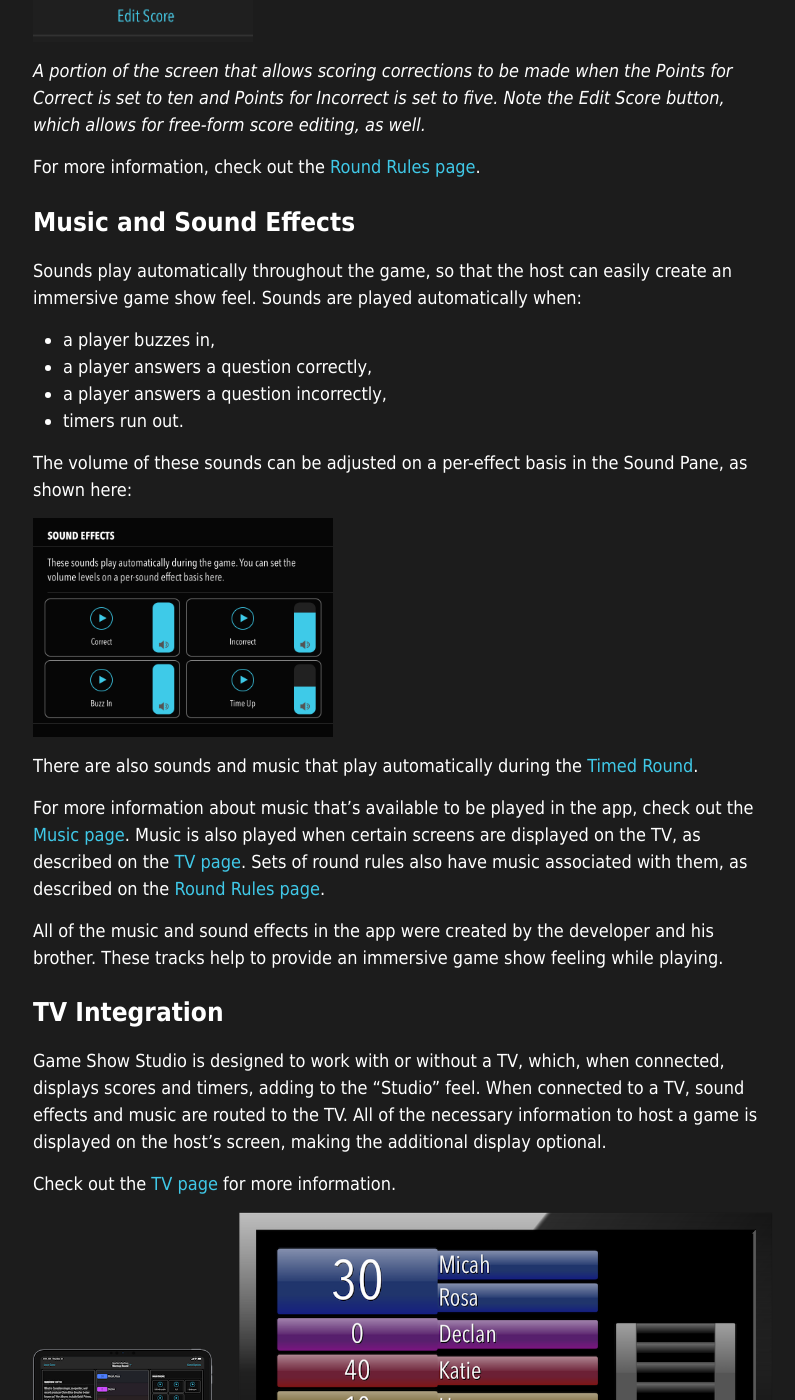
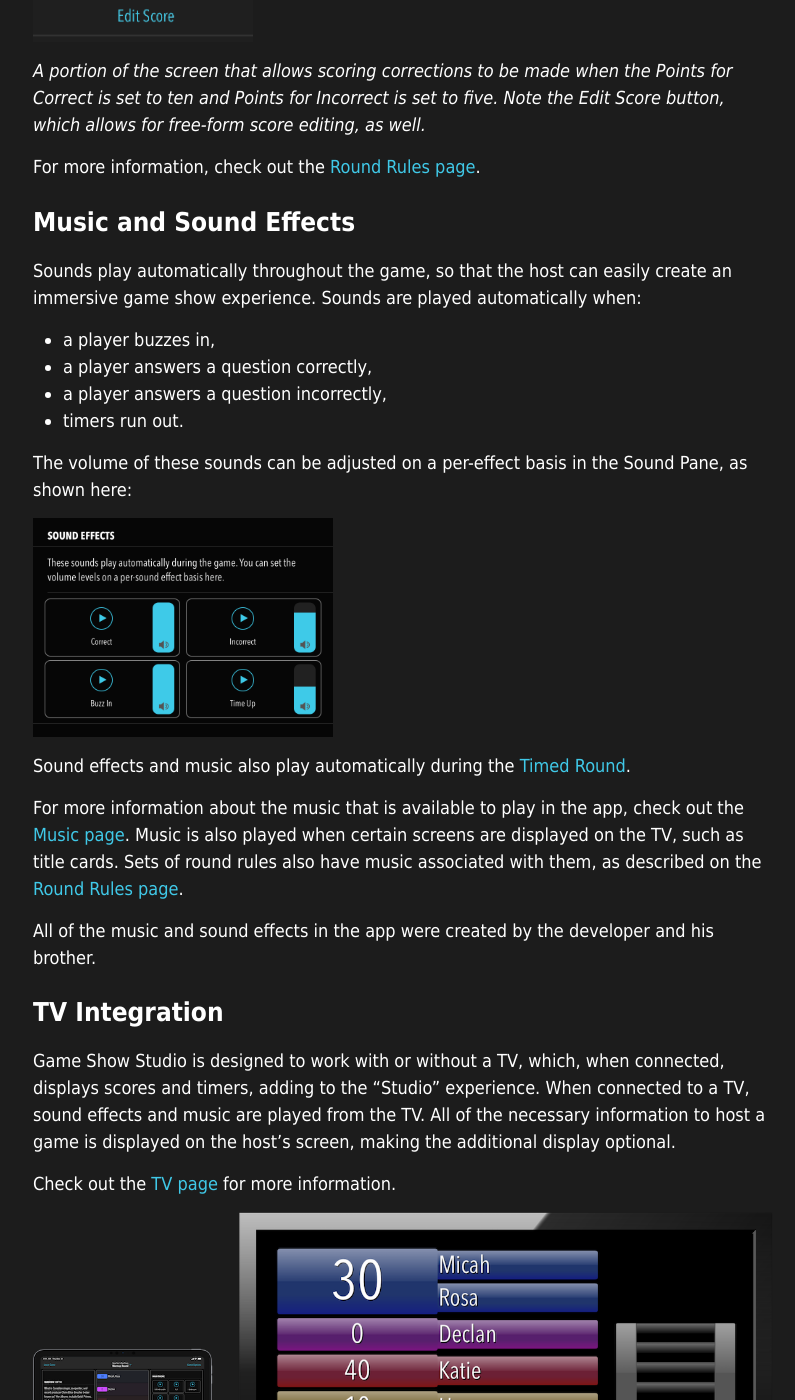
Before and after one commit to gameshowstudio/gameshowstudio.github.io, a Jekyll site: the page built from press/index.md, in a window 1280 px wide and 1400 px high, scrolled down 2641 px. Shown: the whole window, without its empty margins (237-1032 px from the left). Built offline with Jekyll 4.4.1, drawn with Linux system fonts in a browser that asks for light colours; some of the changed text lies outside the part shown.

Commit message:
Update copy on press page

```diff
--- a/press/index.md
+++ b/press/index.md
@@ -39,12 +39,12 @@
 
 The host can configure teams in many different ways, including teams without equal numbers of players. Teams are not tied to which players may be sharing a device; two players can buzz in from the same device, but be on different teams.
 
-### Customizable Rules Make for an Easy-to-Run Game
+### Customizable Rules Make It Easy to Run a Game
 
 {: .floatRight .smallerImageOnPhone}
 ![host's round rules screen](/images/press/round-configuration.png){:width="280px"}
 
-The host has control over scoring and timing rules. Different sets of rules can be prepared before the game begins so that the host can easily put on a game that's played with various rounds, each with different timing and scoring rules.
+The host has control over scoring and timing rules. Different sets of rules can be prepared before the game begins so that the host can easily put on a game that is played with various rounds, each with different timing and scoring rules.
 
 Because there is always a set of active round rules, when a player buzzes in, the only action necessary from the host is to tap whether the player answered correctly or incorrectly. The score will automatically be updated based on the host’s choice, meaning that the host can concentrate on running an exciting game without worrying about the math. The host also has the option to clear the buzzers without adjusting the score to quickly remedy inadvertent taps from overzealous players.
 
@@ -58,7 +58,7 @@
 
 ### Music and Sound Effects
 
-Sounds play automatically throughout the game, so that the host can easily create an immersive game show feel. Sounds are played automatically when:
+Sounds play automatically throughout the game, so that the host can easily create an immersive game show experience. Sounds are played automatically when:
 
 * a player buzzes in,
 * a player answers a question correctly,
@@ -69,15 +69,15 @@
 
 ![sound pane](/images/press/sound-effect-mixers.png){:width="300px"}
 
-There are also sounds and music that play automatically during the [Timed Round](/help/timedround).
+Sound effects and music also play automatically during the [Timed Round](/help/timedround).
 
-For more information about music that's available to be played in the app, check out the [Music page](/help/music). Music is also played when certain screens are displayed on the TV, as described on the [TV page](/help/tv). Sets of round rules also have music associated with them, as described on the [Round Rules page](/help/roundrules).
+For more information about the music that is available to play in the app, check out the [Music page](/help/music). Music is also played when certain screens are displayed on the TV, such as title cards. Sets of round rules also have music associated with them, as described on the [Round Rules page](/help/roundrules).
 
-All of the music and sound effects in the app were created by the developer and his brother. These tracks help to provide an immersive game show feeling while playing.
+All of the music and sound effects in the app were created by the developer and his brother.
 
 ### TV Integration
 
-Game Show Studio is designed to work with or without a TV, which, when connected, displays scores and timers, adding to the “Studio” feel. When connected to a TV, sound effects and music are routed to the TV. All of the necessary information to host a game is displayed on the host’s screen, making the additional display optional.
+Game Show Studio is designed to work with or without a TV, which, when connected, displays scores and timers, adding to the “Studio” experience. When connected to a TV, sound effects and music are played from the TV. All of the necessary information to host a game is displayed on the host’s screen, making the additional display optional.
 
 Check out the [TV page](/help/tv) for more information.
 
```
Also changed, not shown: other parts of press/index.md (+2 -0 lines).
